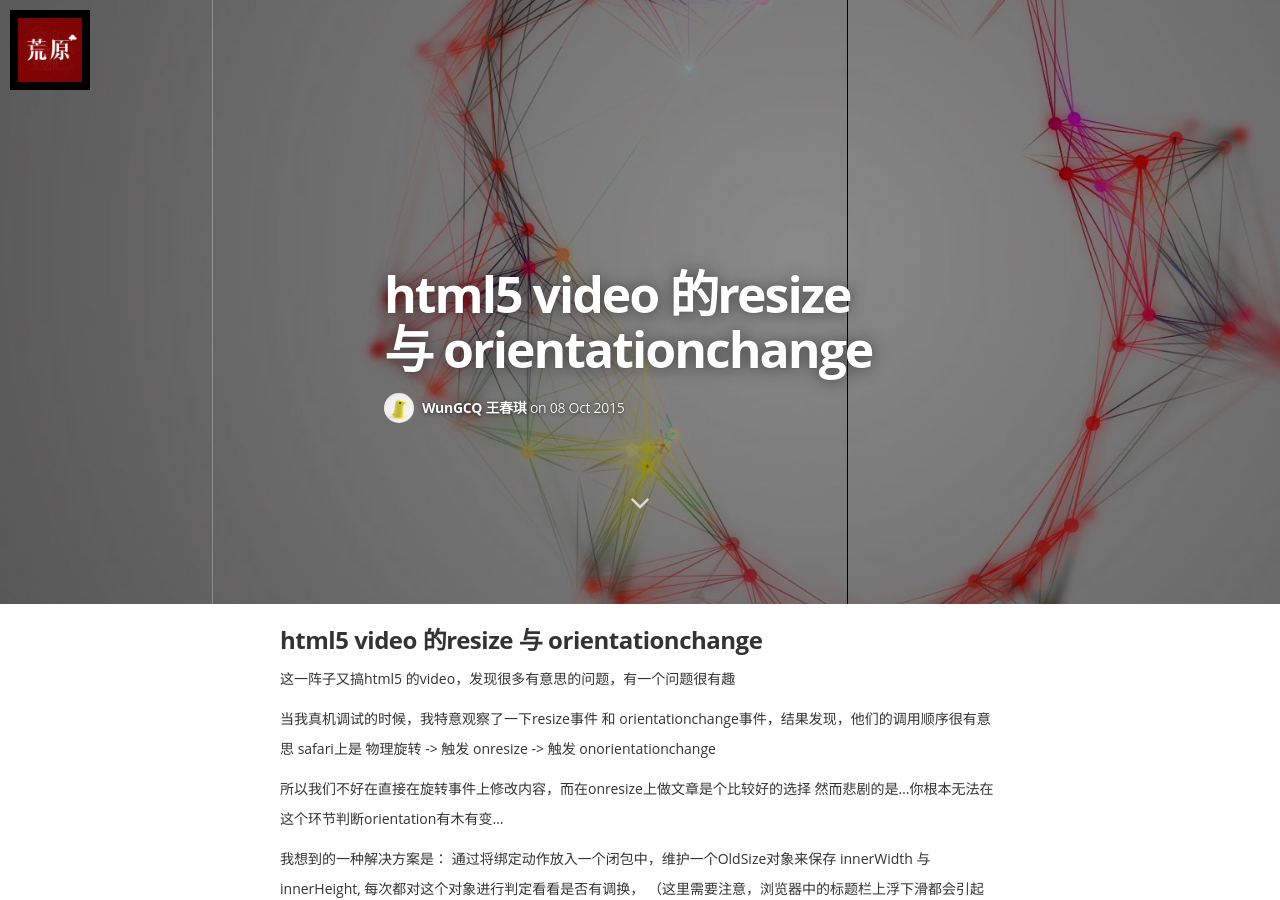
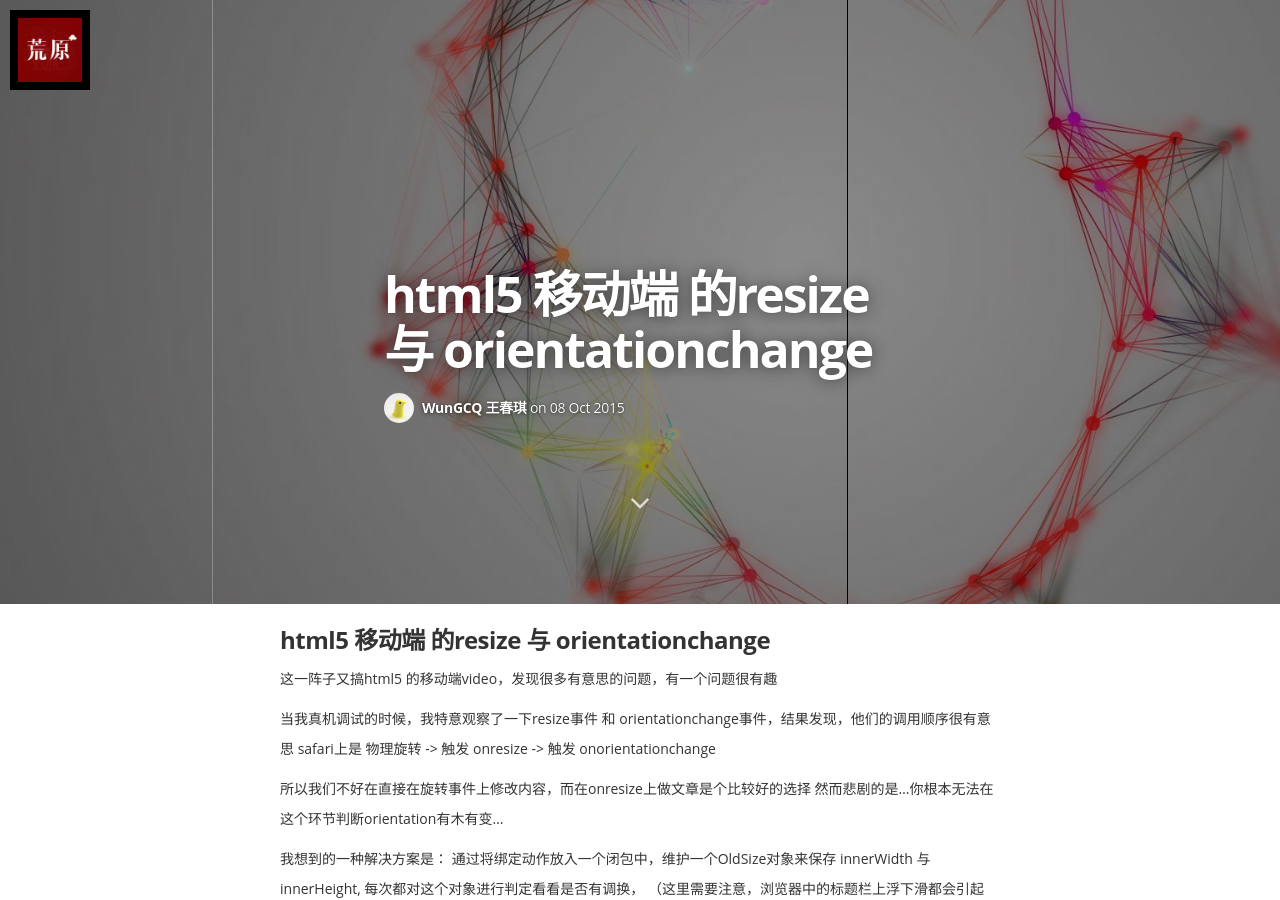
Before and after one commit to wcqblog/wcqblog.github.io, a Jekyll site: the page built from _posts/2015-10-08-html5-video-的resize-与-orientationchange.markdown, in a window 1280 px wide and 900 px high, scrolled down 296 px. Built offline with Jekyll 4.4.1, drawn with Linux system fonts in a browser that asks for light colours; nearby versions of some CDN libraries; some web fonts are replaced; Markdown is read by kramdown in place of the engine named in the settings; comment, search, counter and statistics services are not loaded.

Commit message:
Update 2015-10-08-html5-video-的resize-与-orientationchange.markdown

```diff
--- a/_posts/2015-10-08-html5-video-的resize-与-orientationchange.markdown
+++ b/_posts/2015-10-08-html5-video-的resize-与-orientationchange.markdown
@@ -1,16 +1,16 @@
 ---
 layout: post
-title:  "html5 video 的resize 与 orientationchange"
+title:  "html5 移动端 的resize 与 orientationchange"
 date:   2015-10-08 00:01:04
-categories: HTML5 Video 旋转 resize
+categories: HTML5 旋转 resize orientationchange
 tags: Webfrontend
 image: /assets/article_images/2015-01-25-webgl-shader/plexus.jpg
 ---
 
 
-####html5 video 的resize 与 orientationchange
+####html5 移动端 的resize 与 orientationchange
 
-这一阵子又搞html5 的video，发现很多有意思的问题，有一个问题很有趣
+这一阵子又搞html5 的移动端video，发现很多有意思的问题，有一个问题很有趣
 
 当我真机调试的时候，我特意观察了一下resize事件 和 orientationchange事件，结果发现，他们的调用顺序很有意思
 safari上是 物理旋转 -> 触发 onresize -> 触发 onorientationchange
```
